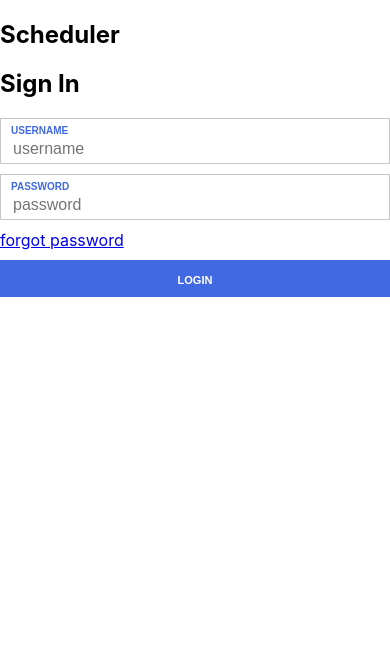
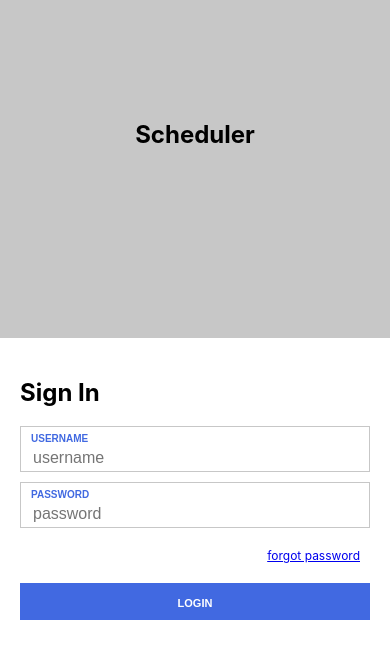
Before and after one commit to matthewray-pgh/scheduler, a React (Create React App) app: page /login in a window 390 px wide. Shown: the top 658 px of the page. Built offline with nearby package versions, Linux system fonts and the light colour scheme.

Commit message:
feat: make login mobile friendly

```diff
--- a/src/components/SideNav.js
+++ b/src/components/SideNav.js
@@ -33,7 +33,6 @@ export const SideNav = () => {
   });
 
   const handleMobileMenuClick = () => {
-    console.log(`CLICKED- ${showMobileMenu}`);
     setShowMobileMenu(!showMobileMenu);
   };
 
@@ -64,24 +63,28 @@ export const SideNav = () => {
       <div
         className={showMobileMenu ? "mobile__nav--show" : "mobile__nav--hide"}
       >
-        <Menu token={token} handleUserLogout={handleUserLogout} />
+        <Menu
+          token={token}
+          handleUserLogout={handleUserLogout}
+          handleUserNavigate={handleOnNavClicked}
+        />
       </div>
     </>
   );
 };
 
-const Menu = ({ token, handleUserLogout, handleUserNaigate }) => {
+const Menu = ({ token, handleUserLogout, handleUserNavigate }) => {
   return (
     <>
       <ul>
         <li>
-          <Link to="/dashboard" onClick={handleUserNaigate}>
+          <Link to="/dashboard" onClick={handleUserNavigate}>
             <FontAwesomeIcon className="aside__nav--icon" icon={faChartBar} />
             <span className="aside__nav--text">Dashboard</span>
           </Link>
         </li>
         <li>
-          <Link to="/schedule" onClick={handleUserNaigate}>
+          <Link to="/schedule" onClick={handleUserNavigate}>
             <FontAwesomeIcon
               className="aside__nav--icon"
               icon={faCalendarAlt}
@@ -90,25 +93,25 @@ const Menu = ({ token, handleUserLogout, handleUserNaigate }) => {
           </Link>
         </li>
         <li>
-          <Link to="/Shifts" onClick={handleUserNaigate}>
+          <Link to="/Shifts" onClick={handleUserNavigate}>
             <FontAwesomeIcon className="aside__nav--icon" icon={faTasks} />
             <span className="aside__nav--text">Shifts</span>
           </Link>
         </li>
         <li>
-          <Link to="/sections" onClick={handleUserNaigate}>
+          <Link to="/sections" onClick={handleUserNavigate}>
             <FontAwesomeIcon className="aside__nav--icon" icon={faTasks} />
             <span className="aside__nav--text">Sections</span>
           </Link>
         </li>
         <li>
-          <Link to="/people" onClick={handleUserNaigate}>
+          <Link to="/people" onClick={handleUserNavigate}>
             <FontAwesomeIcon className="aside__nav--icon" icon={faUsers} />
             <span className="aside__nav--text">People</span>
           </Link>
         </li>
         <li>
-          <Link to="/configuration" onClick={handleUserNaigate}>
+          <Link to="/configuration" onClick={handleUserNavigate}>
             <FontAwesomeIcon className="aside__nav--icon" icon={faCogs} />
             <span className="aside__nav--text">Settings</span>
           </Link>
@@ -117,7 +120,7 @@ const Menu = ({ token, handleUserLogout, handleUserNaigate }) => {
       <div className="aside__nav--divider"></div>
       <ul>
         <li>
-          <Link to="/" onClick={handleUserNaigate}>
+          <Link to="/" onClick={handleUserNavigate}>
             <FontAwesomeIcon className="aside__nav--icon" icon={faUserAlt} />
             <span className="aside__nav--text">Account</span>
           </Link>
--- a/src/styles/Login.scss
+++ b/src/styles/Login.scss
@@ -1,5 +1,32 @@
 /* mobile */
 @media (max-width: 600px) {
+  .login {
+    &__page {
+      display: grid;
+      grid-template-rows: 2fr 3fr;
+    }
+
+    &__banner {
+      background-color: var(--light-gray);
+      text-align: center;
+
+      &--content {
+        padding-top: 100px;
+      }
+    }
+
+    &__form {
+      margin: 20px;
+    }
+
+    &__form-container {
+      &--forgot {
+        font-size: 12px;
+        padding: 10px;
+        text-align: right;
+      }
+    }
+  }
 }
 
 /* full screen */
```
